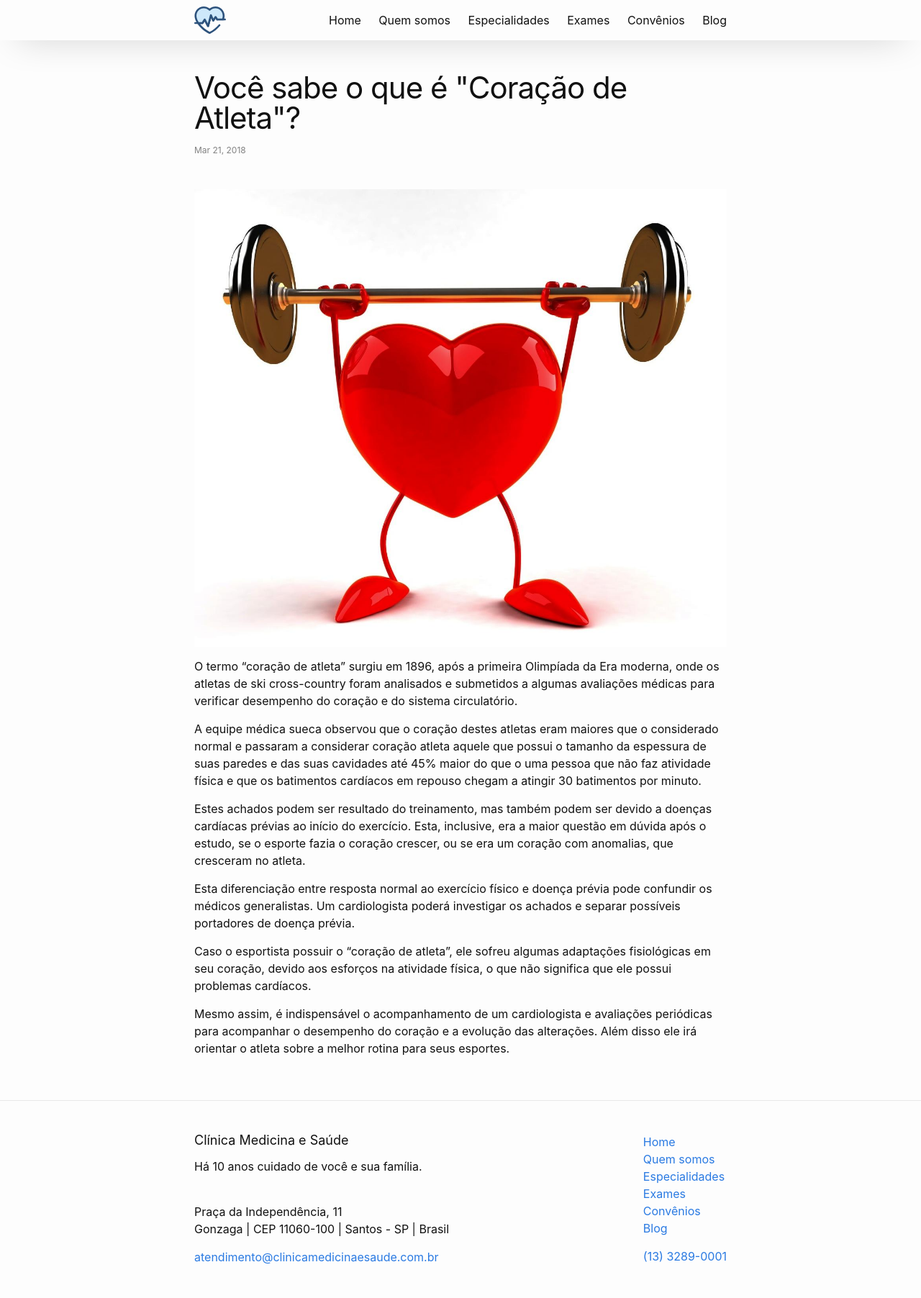
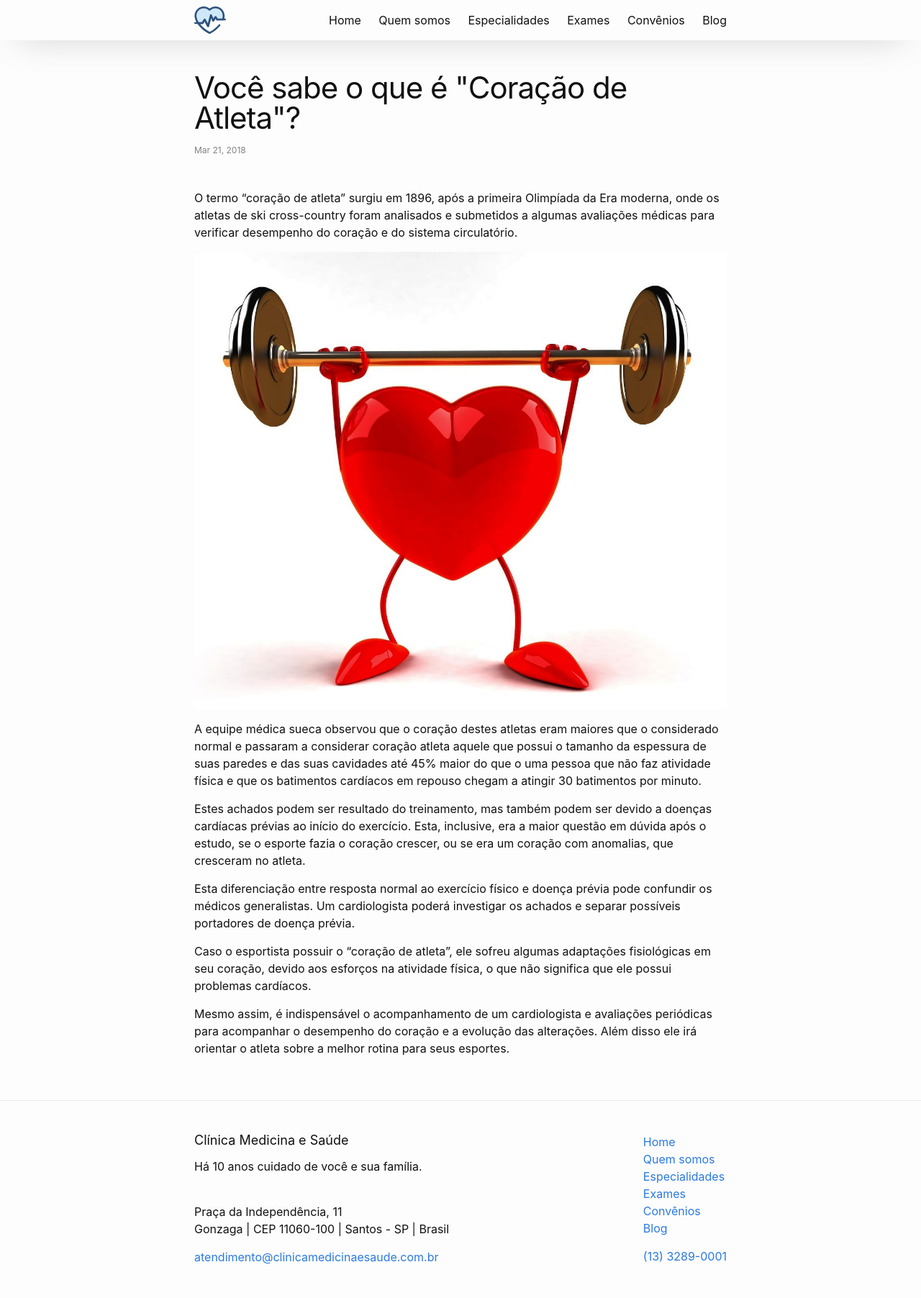
Before and after one commit to CopaTecnologia/medicinaesaude, a Jekyll site: the page built from _posts/2018-03-21-post-de-exemplo.markdown, in a window 1280 px wide. Shown: the whole page at 72% size. Built offline with Jekyll 4.4.1, drawn with Linux system fonts in a browser that asks for light colours.

```diff
--- a/_posts/2018-03-21-post-de-exemplo.markdown
+++ b/_posts/2018-03-21-post-de-exemplo.markdown
@@ -3,9 +3,9 @@ title: Você sabe o que é "Coração de Atleta"?
 date: 2018-03-21 00:00:00 -03:00
 ---
 
+O termo “coração de atleta” surgiu em 1896, após a primeira Olimpíada da Era moderna, onde os atletas de ski cross-country foram analisados e submetidos a algumas avaliações médicas para verificar desempenho do coração e do sistema circulatório.
+
 ![healthy-heart.jpg](/uploads/healthy-heart.jpg)
-
-O termo “coração de atleta” surgiu em 1896, após a primeira Olimpíada da Era moderna, onde os atletas de ski cross-country foram analisados e submetidos a algumas avaliações médicas para verificar desempenho do coração e do sistema circulatório.
 
 A equipe médica sueca observou que o coração destes atletas eram maiores que o considerado normal e passaram a considerar coração atleta aquele que possui o tamanho da espessura de suas paredes e das suas cavidades até 45% maior do que o uma pessoa que não faz atividade física e que os batimentos cardíacos em repouso chegam a atingir 30 batimentos por minuto.
 
```
